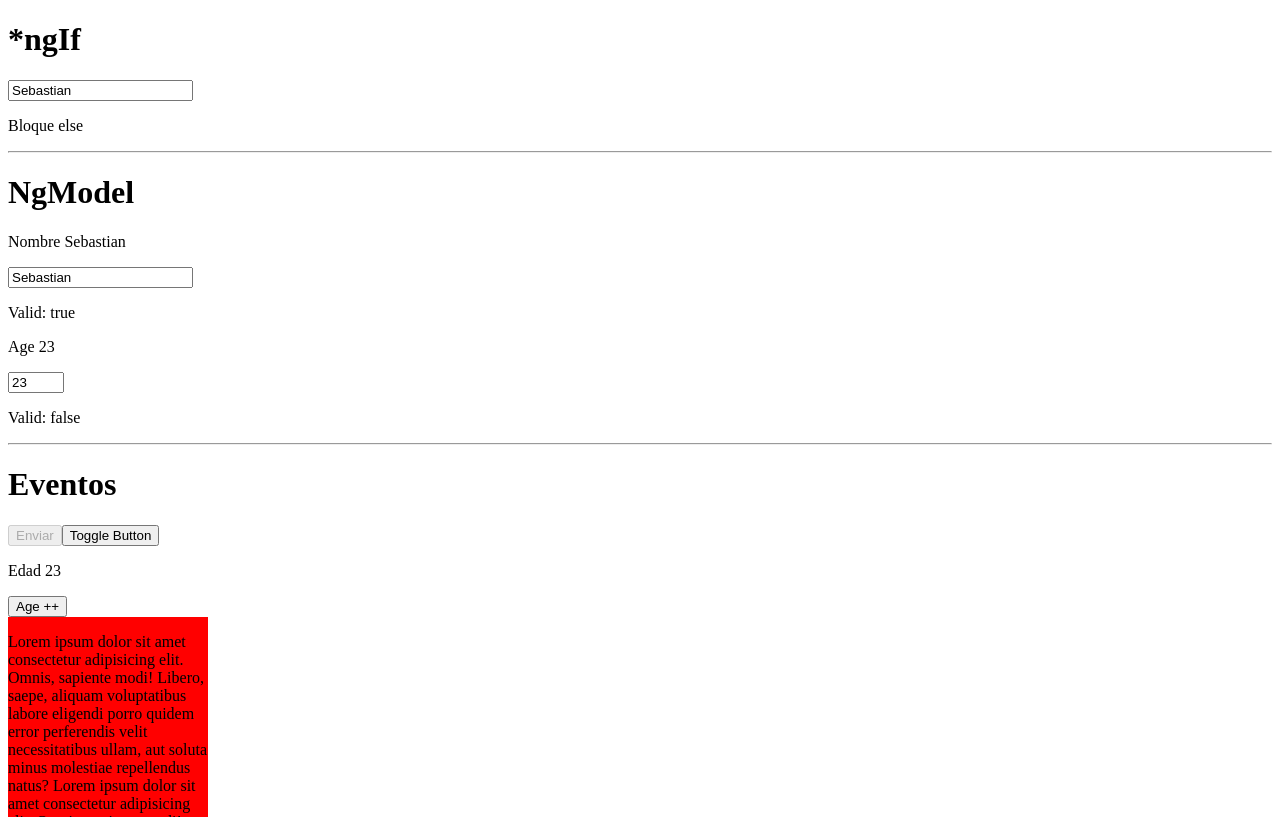
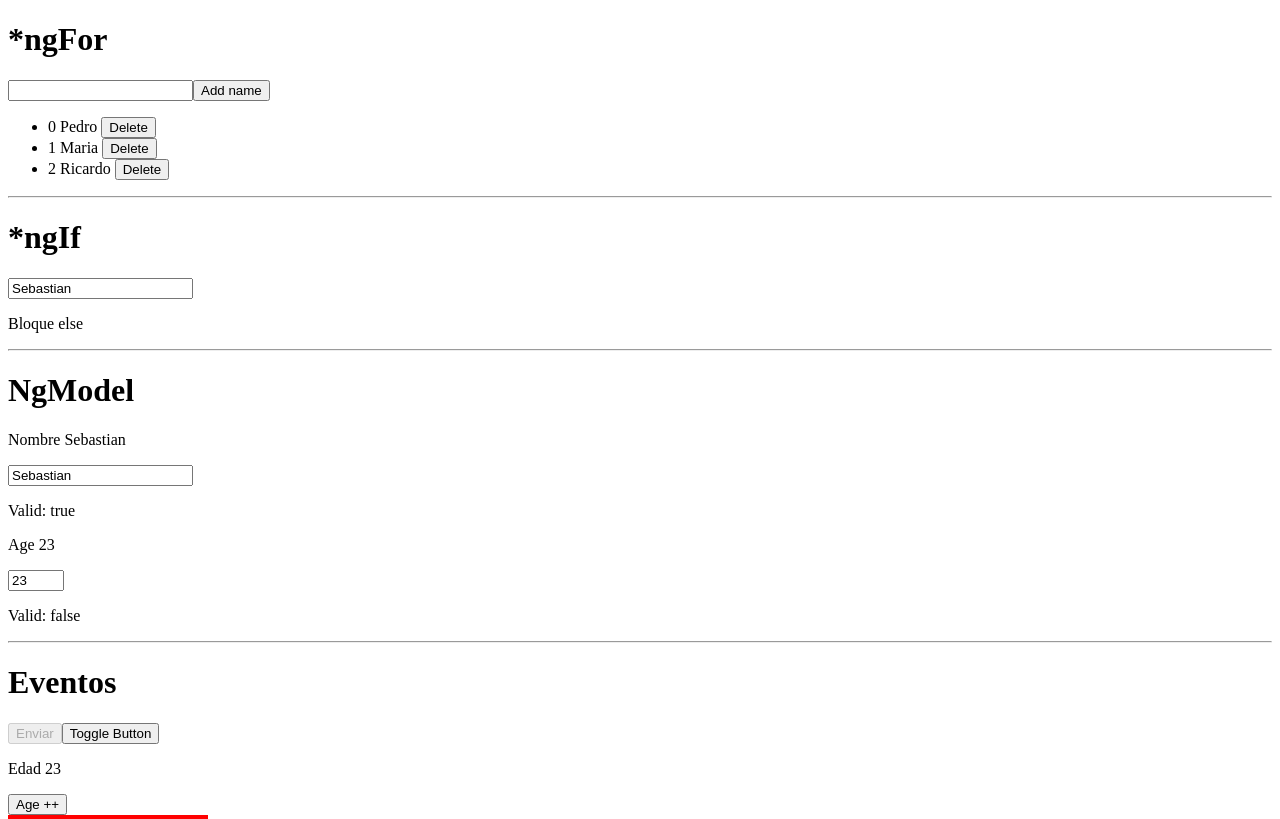
Before and after one commit to scarrilloh77/angular-fundamentals, an Angular app: page / in a window 1280 px wide. Shown: the top 819 px of the page. Built offline with nearby package versions, Linux system fonts and the light colour scheme.

Commit message:
*ngFor use

```diff
--- a/src/app/app.component.html
+++ b/src/app/app.component.html
@@ -1,3 +1,14 @@
+<h1>*ngFor</h1>
+<input type="text" required [(ngModel)]="newName" />
+<button (click)="addName()">Add name</button>
+<ul>
+  <li *ngIf="names.length === 0">No hay nombres</li>
+  <li *ngFor="let name of names; index as i">
+    {{ i }} {{ name }}
+    <button (click)="deleteName(i)">Delete</button>
+  </li>
+</ul>
+<hr />
 <h1>*ngIf</h1>
 <input type="text" required [(ngModel)]="person.name" />
 <p *ngIf="person.name === 'Sebas' && person.age === 23; else elseBlock">
--- a/src/app/app.component.ts
+++ b/src/app/app.component.ts
@@ -15,6 +15,8 @@
     age: 23,
     avatar: 'https://www.w3schools.com/howto/img_lights_wide.jpg',
   };
+  names: string[] = ['Pedro', 'Maria', 'Ricardo'];
+  newName = '';
   toggleButton() {
     this.btnDisabled = !this.btnDisabled;
   }
@@ -29,4 +31,11 @@
     const element = event.target as HTMLInputElement;
     this.person.name = element.value;
   }
+  addName() {
+    this.names.push(this.newName);
+    this.newName = '';
+  }
+  deleteName(index: number) {
+    this.names.splice(index, 1);
+  }
 }
```
